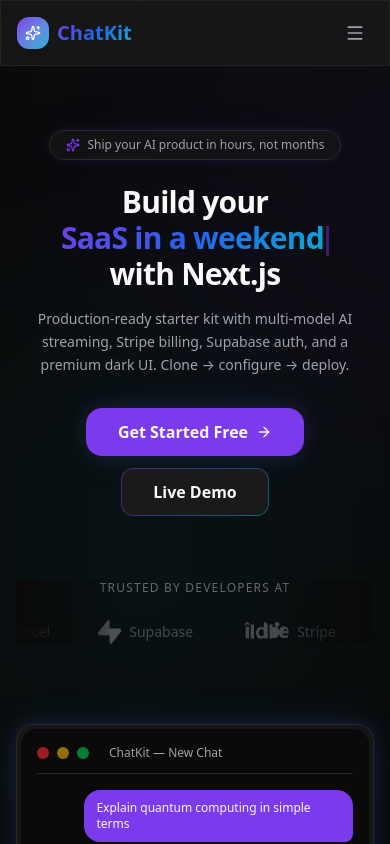
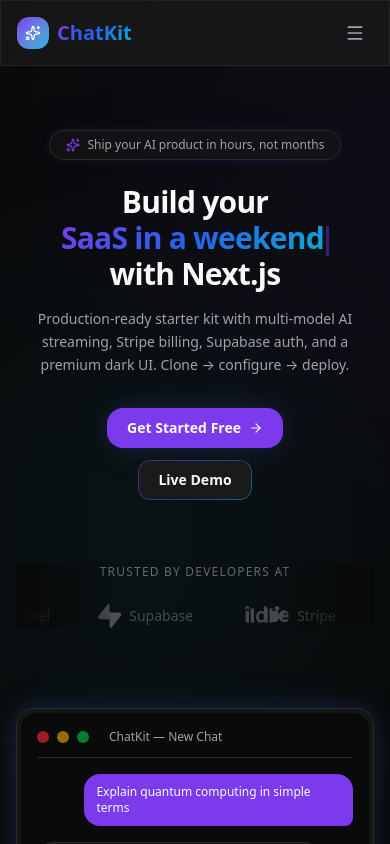
Before and after one commit to nicogulo/chatkit, a Next.js app: page / in a window 390 px wide. Shown: the top 844 px of the page. Built offline with nearby package versions, Linux system fonts and the light colour scheme; no server answers.

Commit message:
fix: smaller CTA buttons on mobile landing page

```diff
--- a/app/(landing)/page.tsx
+++ b/app/(landing)/page.tsx
@@ -93,13 +93,13 @@
           <div className="mt-6 flex flex-col items-center gap-3 sm:mt-8 sm:flex-row sm:justify-center sm:gap-4">
             <Link
               href="/register"
-              className="glow w-full rounded-xl bg-primary px-8 py-3.5 text-base font-semibold text-primary-foreground hover:bg-primary/90 transition sm:w-auto"
+              className="glow w-full rounded-xl bg-primary px-6 py-2.5 text-sm font-semibold text-primary-foreground hover:bg-primary/90 transition sm:w-auto sm:px-8 sm:py-3.5 sm:text-base"
             >
               Get Started Free →
             </Link>
             <Link
               href="/pricing"
-              className="w-full rounded-xl border border-border/50 bg-card px-8 py-3.5 text-base font-semibold text-card-foreground hover:bg-card/80 transition sm:w-auto"
+              className="w-full rounded-xl border border-border/50 bg-card px-6 py-2.5 text-sm font-semibold text-card-foreground hover:bg-card/80 transition sm:w-auto sm:px-8 sm:py-3.5 sm:text-base"
             >
               View Pricing
             </Link>
--- a/components/landing/hero-section.tsx
+++ b/components/landing/hero-section.tsx
@@ -57,14 +57,14 @@
       >
         <Link
           href="/register"
-          className="glow group flex items-center justify-center gap-2 rounded-xl bg-primary px-8 py-3 text-base font-semibold text-primary-foreground hover:bg-primary/90 transition sm:py-3.5"
+          className="glow group flex items-center justify-center gap-2 rounded-xl bg-primary px-5 py-2.5 text-sm font-semibold text-primary-foreground hover:bg-primary/90 transition sm:px-8 sm:py-3 sm:text-base sm:py-3.5"
         >
           Get Started Free
-          <ArrowRight className="h-4 w-4 transition group-hover:translate-x-0.5" />
+          <ArrowRight className="h-3.5 w-3.5 transition group-hover:translate-x-0.5 sm:h-4 sm:w-4" />
         </Link>
         <Link
           href="/chat"
-          className="gradient-border rounded-xl bg-card px-8 py-3 text-base font-semibold text-card-foreground hover:bg-card/80 transition sm:py-3.5"
+          className="gradient-border rounded-xl bg-card px-5 py-2.5 text-sm font-semibold text-card-foreground hover:bg-card/80 transition sm:px-8 sm:py-3 sm:text-base sm:py-3.5"
         >
           Live Demo
         </Link>
```
